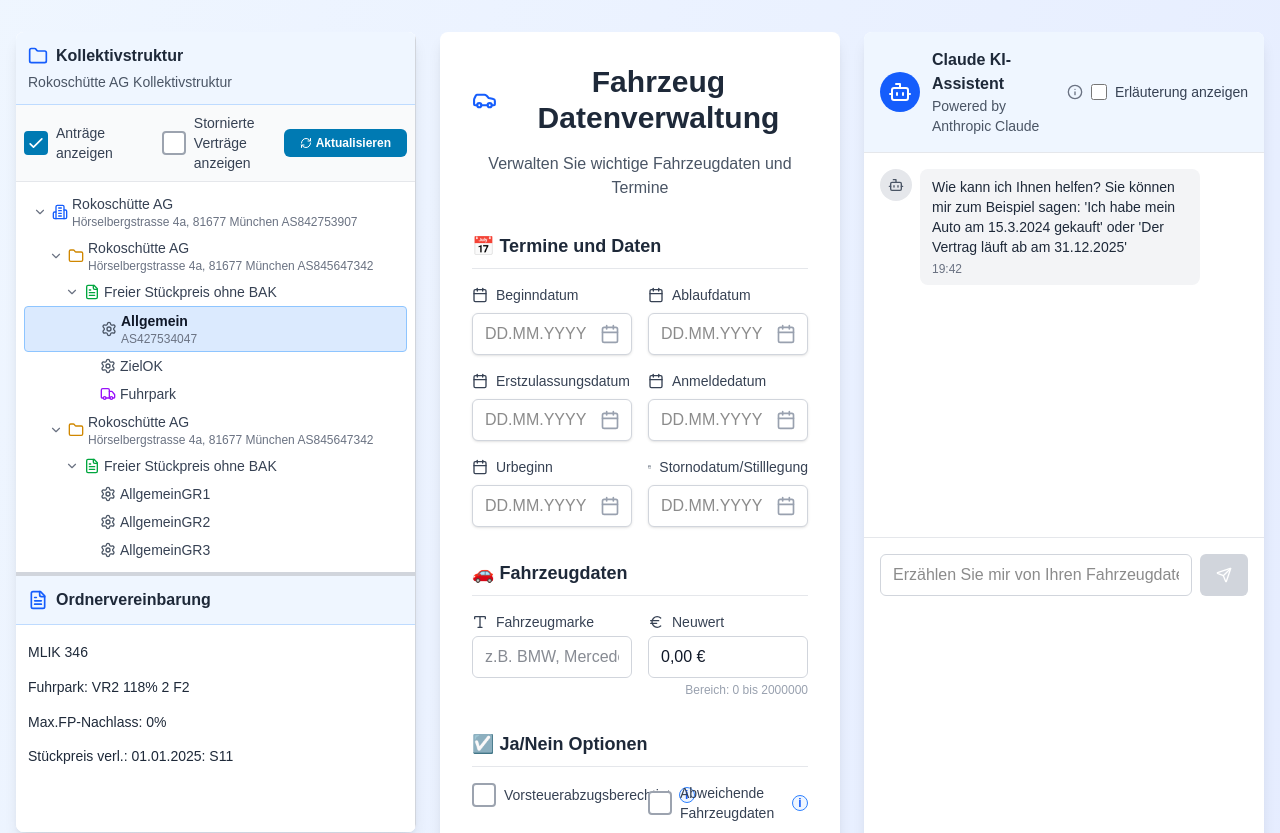
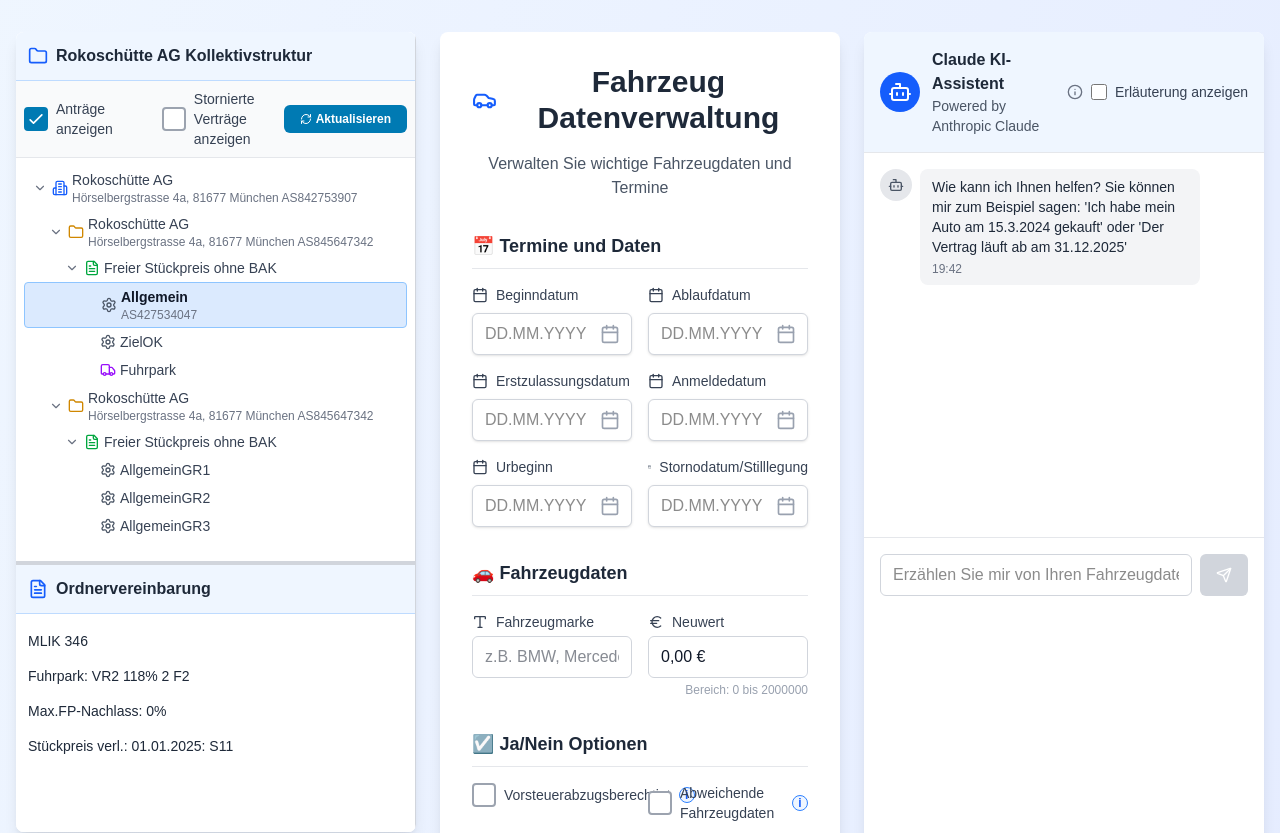
Before and after one commit to dsevenx/motor-date-app, a Next.js app: page / in a window 1280 px wide. Shown: the top 833 px of the page. Built offline with nearby package versions, Linux system fonts and the light colour scheme.

Commit message:
passt erstmal

```diff
--- a/src/components/ContractTreeComponent.tsx
+++ b/src/components/ContractTreeComponent.tsx
@@ -177,10 +177,9 @@ export const ContractTreeComponent: React.FC = () => {
       <div className="flex-shrink-0 bg-blue-50 border-b border-blue-200 p-3">
         <h3 className="font-semibold text-gray-800 flex items-center gap-2">
           <Folder className="h-5 w-5 text-blue-600" />
-          Kollektivstruktur
+         {contract.name}
         </h3>
-        <p className="text-sm text-gray-600 mt-1">{contract.name}</p>
-      </div>
+       </div>
 
       {/* Anzeigeoptionen */}
       <div className="flex-shrink-0 bg-gray-50 border-b border-gray-200 p-2">
```
